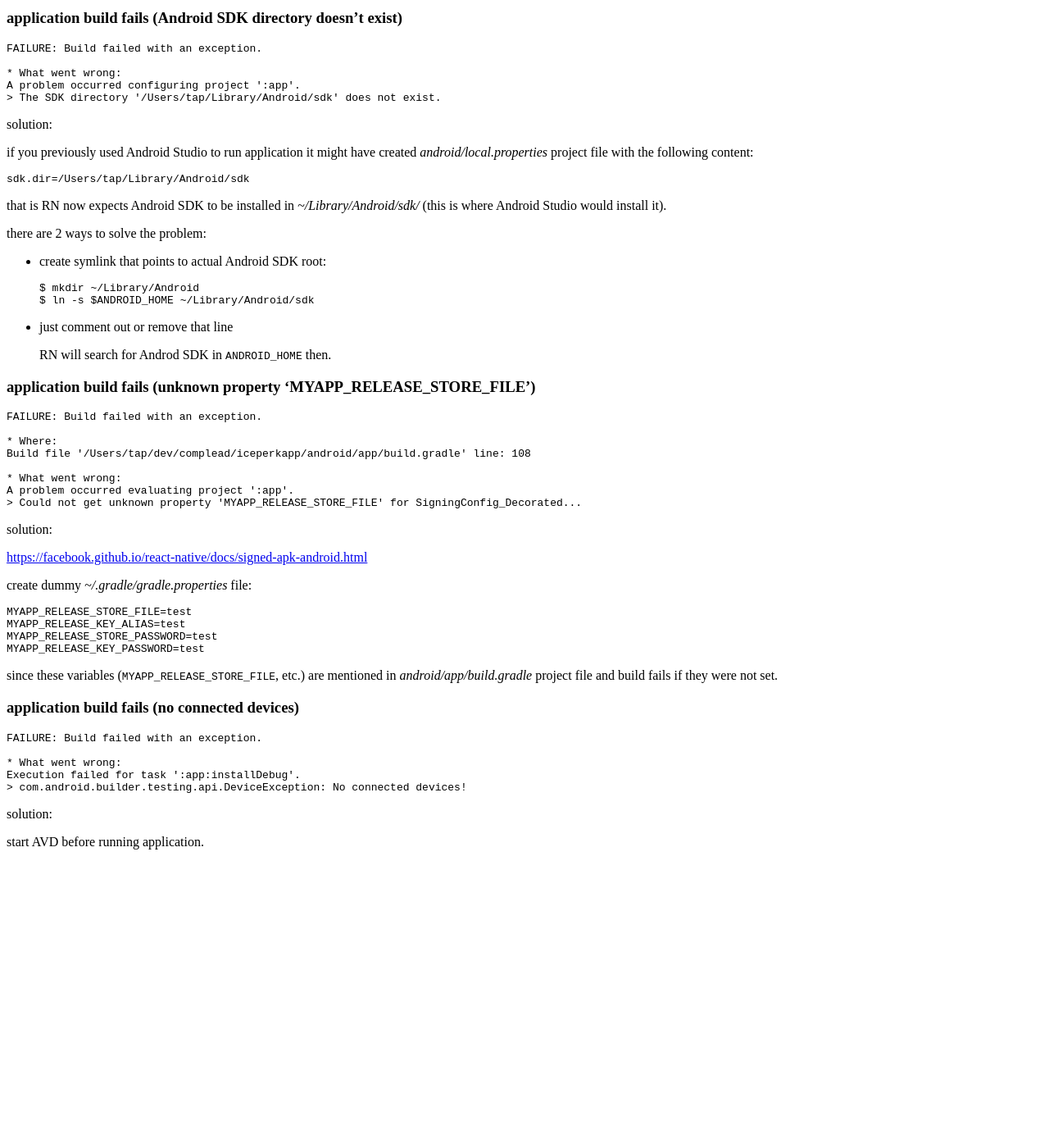
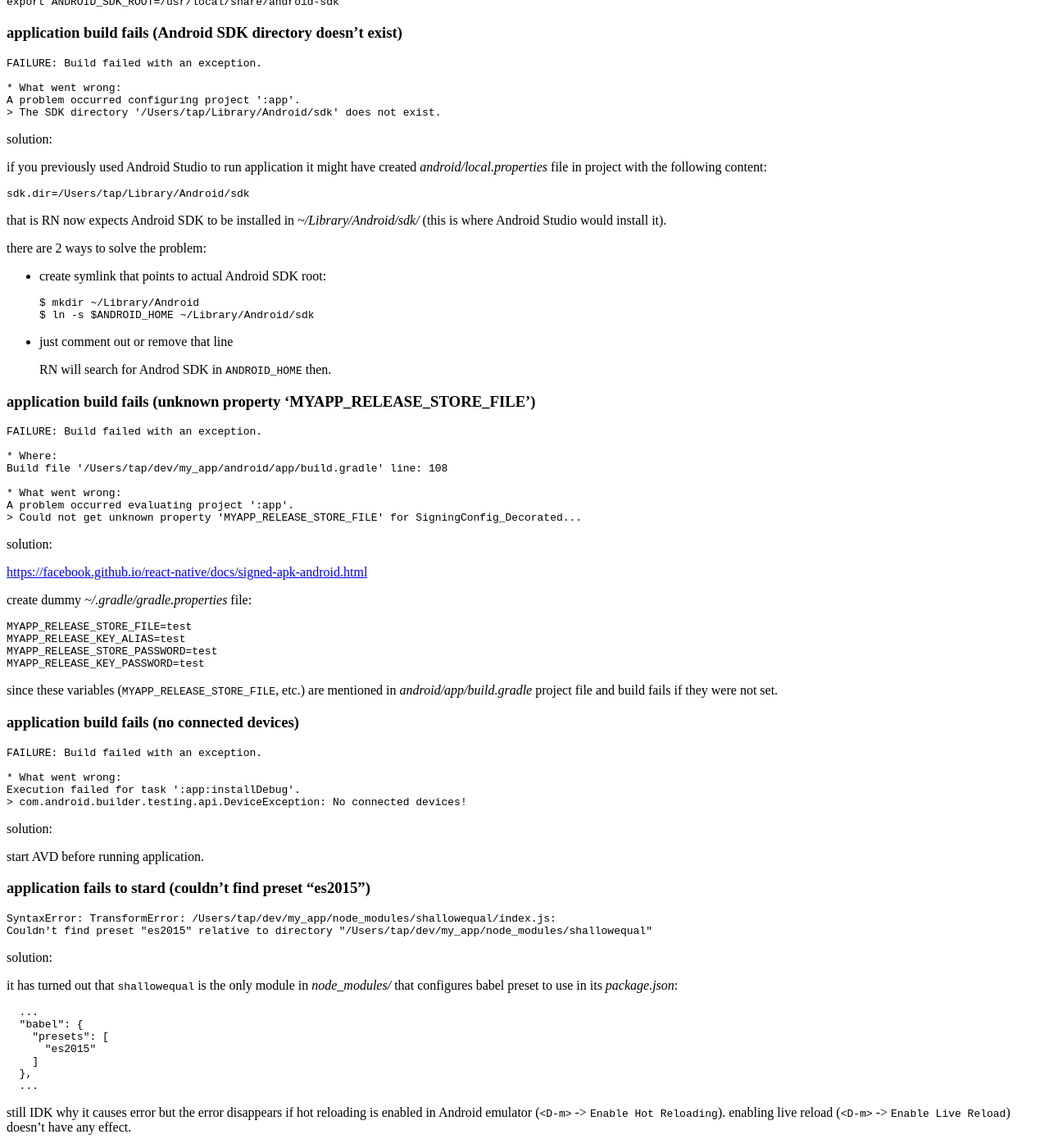
Before and after one commit to tap349/tap349.github.io, a Jekyll site: the page built from _posts/2017-05-24-react-native-android.md, in a window 1280 px wide and 1400 px high, scrolled down 3786 px. Shown: the whole window at 82% size. Built offline with Jekyll 4.4.1, drawn with Linux system fonts in a browser that asks for light colours; before the commit the page ends 4838 px from its top, so only the background shows below that; some of the changed text lies outside the part shown.

Commit message:
update 2017-05-25_14:17:21

````diff
--- a/_posts/2017-05-24-react-native-android.md
+++ b/_posts/2017-05-24-react-native-android.md
@@ -263,7 +263,7 @@
 solution:
 
 if you previously used Android Studio to run application it might have
-created _android/local.properties_ project file with the following content:
+created _android/local.properties_ file in project with the following content:
 
 ```conf
 sdk.dir=/Users/tap/Library/Android/sdk
@@ -291,7 +291,7 @@
 FAILURE: Build failed with an exception.
 
 * Where:
-Build file '/Users/tap/dev/complead/iceperkapp/android/app/build.gradle' line: 108
+Build file '/Users/tap/dev/my_app/android/app/build.gradle' line: 108
 
 * What went wrong:
 A problem occurred evaluating project ':app'.
@@ -327,3 +327,29 @@
 solution:
 
 start AVD before running application.
+
+### application fails to stard (couldn't find preset "es2015")
+
+```sh
+SyntaxError: TransformError: /Users/tap/dev/my_app/node_modules/shallowequal/index.js:
+Couldn't find preset "es2015" relative to directory "/Users/tap/dev/my_app/node_modules/shallowequal"
+```
+
+solution:
+
+it has turned out that `shallowequal` is the only module in _node_modules/_ that
+configures babel preset to use in its _package.json_:
+
+```json
+  ...
+  "babel": {
+    "presets": [
+      "es2015"
+    ]
+  },
+  ...
+```
+
+still IDK why it causes error but the error disappears if hot reloading is
+enabled in Android emulator (`<D-m>` -> `Enable Hot Reloading`). enabling
+live reload (`<D-m>` -> `Enable Live Reload`) doesn't have any effect.
````
Also changed, not shown: _posts/2017-05-25-npm.md (+1 -1 lines).
